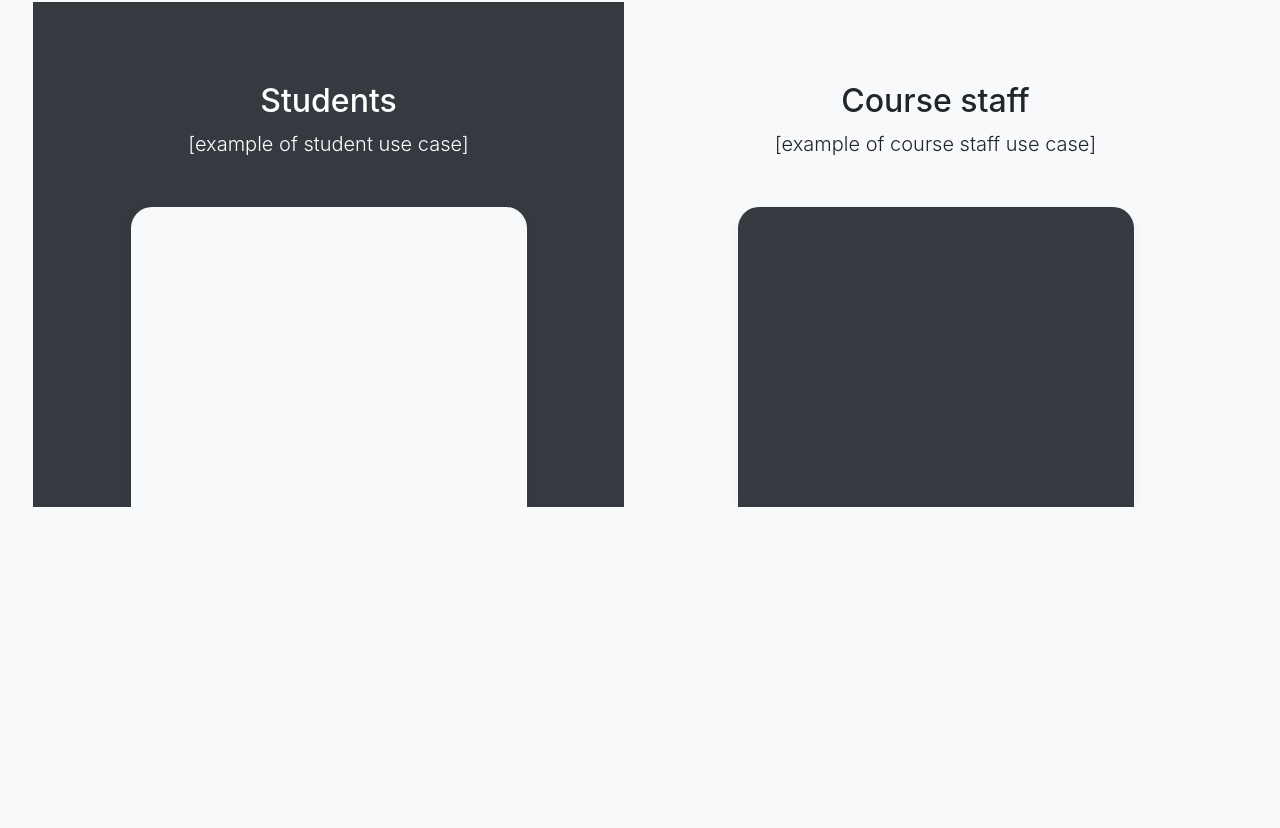
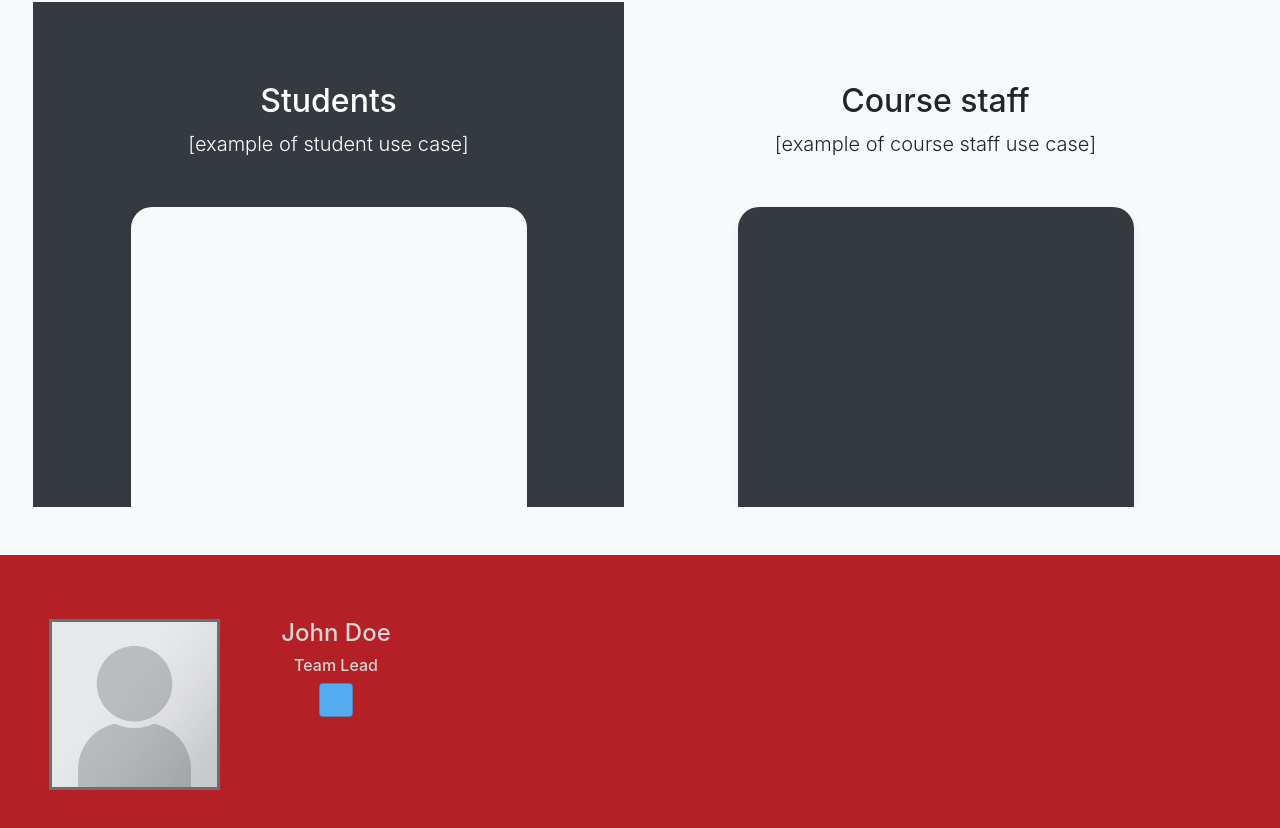
Before and after one commit to Bluefire2/cms-project-site, a React (Create React App) app: page / in a window 1280 px wide. Shown: the part 990-1818 px from the top of the page. Before the commit the page ends 1545 px from the top, so only its background shows below. Built offline with nearby package versions, Linux system fonts and the light colour scheme.

Commit message:
Extract Intro and About sections into their own components

```diff
--- /dev/null
+++ b/src/App/About/About.js
@@ -0,0 +1,25 @@
+import React, {Component} from 'react';
+import UseCase from "./UseCase";
+
+export default () => {
+    return (
+        <div id="about" className="position-relative overflow-hidden p-3 p-md-5 text-center bg-light">
+            <div className="col-12 col-lg-8 mx-auto">
+                <h4 className="display-4 font-weight-bold">ABOUT</h4>
+                <p>what <i>is</i> CMS?</p>
+            </div>
+            <p className="lead font-weight-normal">lorem ipsum dolor sit amet, consectetur adipiscing elit</p>
+            <p>Ut enim ad minim veniam, quis nostrud exercitation ullamco laboris nisi ut aliquip ex ea commodo
+                consequat. Duis
+                aute irure dolor in reprehenderit in voluptate velit esse cillum dolore eu fugiat nulla
+                pariatur. Excepteur sint
+                occaecat cupidatat non proident, sunt in culpa qui officia deserunt mollit anim id est
+                laborum.</p>
+
+            <div className="row">
+                <UseCase title="Students" text="[example of student use case]" theme="dark"/>
+                <UseCase title="Course staff" text="[example of course staff use case]" theme="light"/>
+            </div>
+        </div>
+    );
+}
--- /dev/null
+++ b/src/App/About/index.js
@@ -0,0 +1 @@
+export {default} from "./About";
--- a/src/App/App.js
+++ b/src/App/App.js
@@ -5,38 +5,36 @@ import "bootstrap-social/bootstrap-social.css";
 import "@fortawesome/fontawesome-free/css/all.css";
 import portraitPlaceholder from "../img/portrait-placeholder.png";
 import Navbar from "./Navbar";
-import UseCase from "./UseCase";
+import Intro from "./Intro";
+import About from "./About";
 
 class App extends Component {
     render() {
         return (
             <div className="App">
                 <Navbar/>
+                <Intro/>
+                <About/>
 
-                <div id="intro" className="position-relative overflow-hidden p-3 p-md-5 text-center bg-light">
-                    <div className="col-12 col-lg-8 p-lg-5 mx-auto my-5">
-                        <h1 id="cms-header" className="display-4 font-weight-bold">Cornell Course Management System</h1>
-                        <p className="lead font-weight-normal">lorem ipsum dolor sit amet, consectetur adipiscing elit</p>
-                        <a className="btn btn-outline-secondary" href="https://cmsx.cs.cornell.edu/web/guest/">See for yourself!</a>
+                <div id="teams" className="position-relative overflow-hidden p-3 p-md-5 text-center">
+                    <div id="team-frontend" className="row">
+                        <div className="team-member col-12 col-md-4 p-3">
+                            <div className="row">
+                                <div className="col-6">
+                                    <img className="portrait" src={portraitPlaceholder}/>
+                                </div>
+                                <div className="col-6">
+                                    <h4>John Doe</h4>
+                                    <h6>Team Lead</h6>
+                                    <a className="btn btn-social-icon btn-twitter">
+                                        <span className="fa fa-twitter"></span>
+                                    </a>
+                                </div>
+                            </div>
+                        </div>
                     </div>
-                    <div className="product-device box-shadow d-none d-md-block"></div>
-                    <div className="product-device product-device-2 box-shadow d-none d-md-block"></div>
-                </div>
-
-                <div id="about" className="position-relative overflow-hidden p-3 p-md-5 text-center bg-light">
-                    <div className="col-12 col-lg-8 mx-auto">
-                        <h4 className="display-4 font-weight-bold">ABOUT</h4>
-                        <p>what <i>is</i> CMS?</p>
-                    </div>
-                    <p className="lead font-weight-normal">lorem ipsum dolor sit amet, consectetur adipiscing elit</p>
-                    <p>Ut enim ad minim veniam, quis nostrud exercitation ullamco laboris nisi ut aliquip ex ea commodo consequat. Duis
-                        aute irure dolor in reprehenderit in voluptate velit esse cillum dolore eu fugiat nulla pariatur. Excepteur sint
-                        occaecat cupidatat non proident, sunt in culpa qui officia deserunt mollit anim id est laborum.</p>
-
-                    <div className="row">
-                        <UseCase title="Students" text="[example of student use case]" theme="dark"/>
-                        <UseCase title="Course staff" text="[example of course staff use case]" theme="light"/>
-                    </div>
+                    <div id="team-backend" className="row"></div>
+                    <div id="team-qa" className="row"></div>
                 </div>
             </div>
         );
--- /dev/null
+++ b/src/App/Intro/Intro.js
@@ -0,0 +1,16 @@
+import React, {Component} from 'react';
+
+export default () => {
+    return (
+        <div id="intro" className="position-relative overflow-hidden p-3 p-md-5 text-center bg-light">
+            <div className="col-12 col-lg-8 p-lg-5 mx-auto my-5">
+                <h1 id="cms-header" className="display-4 font-weight-bold">Cornell Course Management System</h1>
+                <p className="lead font-weight-normal">lorem ipsum dolor sit amet, consectetur adipiscing elit</p>
+                <a className="btn btn-outline-secondary" href="https://cmsx.cs.cornell.edu/web/guest/">See for
+                    yourself!</a>
+            </div>
+            <div className="product-device box-shadow d-none d-md-block"></div>
+            <div className="product-device product-device-2 box-shadow d-none d-md-block"></div>
+        </div>
+    );
+};
--- /dev/null
+++ b/src/App/Intro/index.js
@@ -0,0 +1 @@
+export {default} from "./Intro";
```
Also changed, not shown: src/App/About/UseCase/UseCase.js (renamed from src/App/UseCase/UseCase.js), src/App/About/UseCase/index.js (renamed from src/App/UseCase/index.js).
